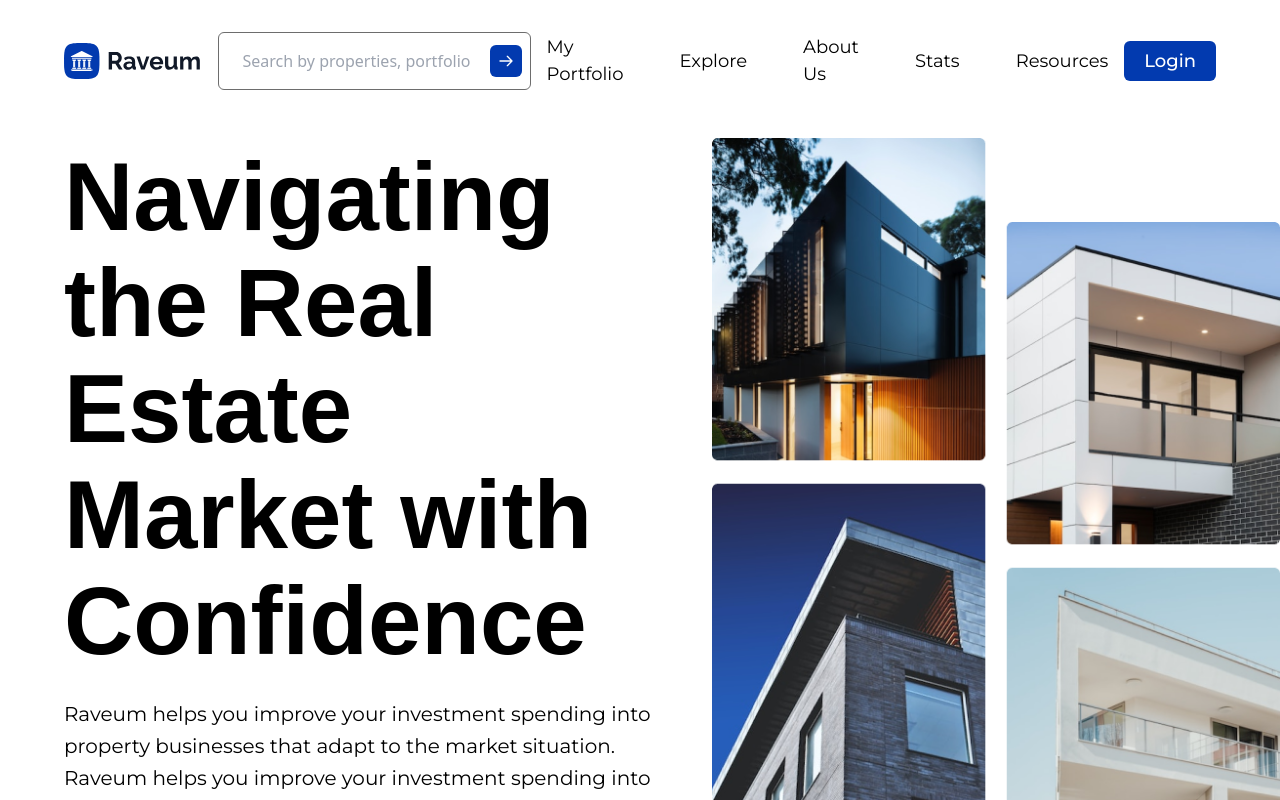
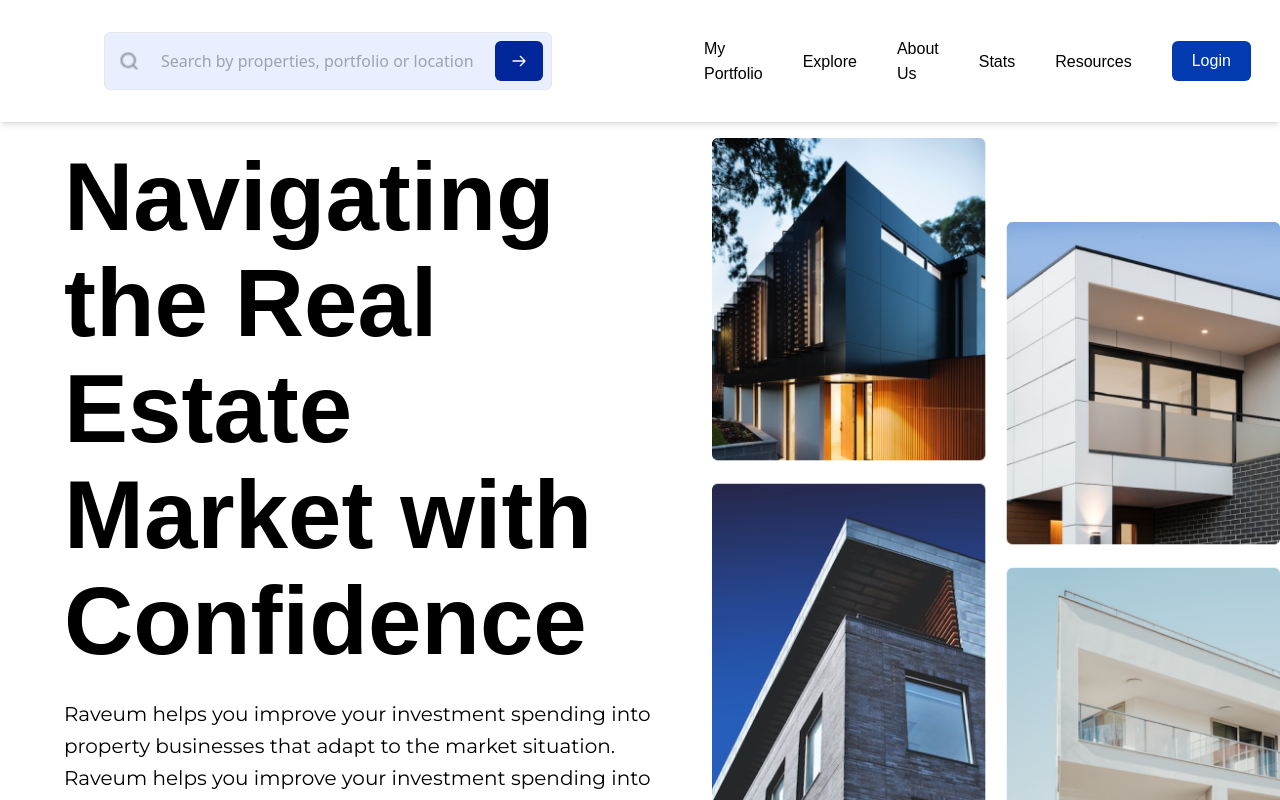
Before and after one commit to Raveum/landingPage, a React (Vite) app: page / in a window 1280 px wide. Shown: the top 800 px of the page. Built offline with nearby package versions, Linux system fonts and the light colour scheme; a web font is replaced by a local one; what vex-js would draw is missing.

Commit message:
Finalized Nav Bar

```diff
--- a/src/assets/index.js
+++ b/src/assets/index.js
@@ -25,6 +25,8 @@ import instagram from './instagram.svg'
 import facebook from './facebook.svg'
 import location from './location.svg'
 import mailIcon from './mailicon.svg'
+import searchIcon from './search.svg'
+import searchImg from './search.png'
 
 export {
     headerLogo,
@@ -54,4 +56,6 @@ export {
     facebook,
     location,
     mailIcon,
+    searchIcon,
+    searchImg,
 }
--- a/src/components/UpdatedNav.jsx
+++ b/src/components/UpdatedNav.jsx
@@ -1,18 +1,32 @@
 // eslint-disable-next-line no-unused-vars
-import React from 'react';
+import React, {useState} from 'react';
 import { navLinks } from "../constants";
 import vex from 'vex-js';
 import vexDialog from 'vex-dialog';
 import 'vex-js/dist/css/vex.css';
 import 'vex-js/dist/css/vex-theme-default.css';
 import 'vex-js/dist/css/vex-theme-wireframe.css';
-import { headerLogo, hamburger } from '../assets'
+import { headerLogo, hamburger, searchImg } from '../assets'
 
 // Initialize Vex
 vex.registerPlugin(vexDialog);
 vex.defaultOptions.className = 'vex-theme-wireframe';
 
 const Nav = () => {
+
+    const [inputValue, setInputValue] = useState('');
+
+    const handleInputChange = (e) => {
+        setInputValue(e.target.value);
+    };
+
+    const handleKeyDown = (e) => {
+        if (e.key === 'Enter') {
+            handleNavLinkClick(e);
+            setInputValue('');
+        }
+    };
+
     const openSignUpForm = () => {
         vex.dialog.open({
             message: 'Sign up for our waitlist',
@@ -70,8 +84,8 @@ const Nav = () => {
         });
     };
     return (
-        <header className="padding-x py-8 absolute z-10 w-full">
-            <nav className="flex justify-between gap-4 items-center max-container">
+        <header className="padding-x py-8 absolute z-10 w-full shadow-md">
+            <nav className="flex justify-between gap-10 items-center max-container">
                 <a href="/">
                     <img
                         src = {headerLogo}
@@ -80,24 +94,30 @@ const Nav = () => {
                         height = {50}
                     />
                 </a>
-                <div className="flex items-center p-2 sm:border sm:border-slate-gray rounded-md max-lg:hidden">
+                <div className="flex items-center p-2 sm:border bg-[#eaefff] rounded-md max-lg:hidden mr-28">
+                    <div className="flex justify-center items-center w-8 h-8">
+                        <img src={searchImg} alt="Search" className="w-5 h-5"/>
+                    </div>
                     <input
                         type="text"
                         placeholder="Search by properties, portfolio or location"
-                        className="input bg-white py-2 px-4 rounded-md"
+                        className="input py-2 bg-[#eaefff] px-4 rounded-md w-[350px]"
+                        value={inputValue}
+                        onChange={handleInputChange}
+                        onKeyDown={handleKeyDown}
                     />
-                    <button className="flex justify-center items-center w-8 h-8 bg-raveum-lightblue hover:bg-raveum-blue rounded-md transition duration-150 ease-in-out">
+                    <button className="flex justify-center items-center w-12 h-10 bg-[#002699] hover:bg-raveum-blue rounded-md transition duration-150 ease-in-out" onClick={handleNavLinkClick}>
                         <svg xmlns="http://www.w3.org/2000/svg" fill="none" viewBox="0 0 24 24" stroke="currentColor" className="w-4 h-4 text-white">
                             <path strokeLinecap="round" strokeLinejoin="round" strokeWidth={2} d="M14 5l7 7m0 0l-7 7m7-7H3" />
                         </svg>
                     </button>
                 </div>
-                <ul className='flex-1 flex justify-center items-center gap-14 max-lg:hidden'>
+                <ul className='flex-1 flex justify-center items-center gap-10 max-lg:hidden'>
                     {navLinks.map((item) => (
                         <li key={item.label}>
                             <a
                                 href={item.href}
-                                className='font-montserrat leading-normal text-lg text-slate-black hover:text-slate-gray transition-colors duration-300 ease-in-out'
+                                className='font-josefin leading-normal text-base text-slate-black hover:text-slate-gray transition-colors duration-300 ease-in-out'
                                 onClick={handleNavLinkClick}
                             >
                                 {item.label}
@@ -105,13 +125,13 @@ const Nav = () => {
                         </li>
                     ))}
                 </ul>
-                <div className='flex text-lg leading-normal font-medium font-montserrat max-lg:hidden '>
-                    <button className="flex justify-center items-center px-5 h-10 bg-raveum-lightblue hover:bg-raveum-blue rounded-md transition duration-150 ease-in-out text-white">
+                <div className='flex text-base leading-normal font-medium font-josefin max-lg:hidden '>
+                    <button className="flex justify-center items-center px-5 h-10 bg-raveum-lightblue hover:bg-raveum-blue rounded-md transition duration-150 ease-in-out text-white" onClick={handleNavLinkClick}>
                         Login
                     </button>
                 </div>
                 <div className='hidden max-lg:block' onClick={handleHamburgerClick}>
-                    <img src={hamburger} alt='hamburger icon' width={25} height={25} style={{cursor: 'pointer'}} />
+                    <img src={hamburger} alt='hamburger icon' width={25} height={25} style={{ cursor: 'pointer' }} />
                 </div>
             </nav>
         </header>
--- a/tailwind.config.js
+++ b/tailwind.config.js
@@ -21,6 +21,8 @@ export default {
       fontFamily: {
         palanquin: ['Palanquin', 'sans-serif'],
         montserrat: ['Montserrat', 'sans-serif'],
+        nunito: ['Nunito', 'sans-serif'],
+        josefin: ['Josefin Sans', 'sans-serif'],
       },
       colors: {
         'primary': "#ECEEFF",
```
Also changed, not shown: src/assets/search.png (added), src/assets/search.svg (added).
